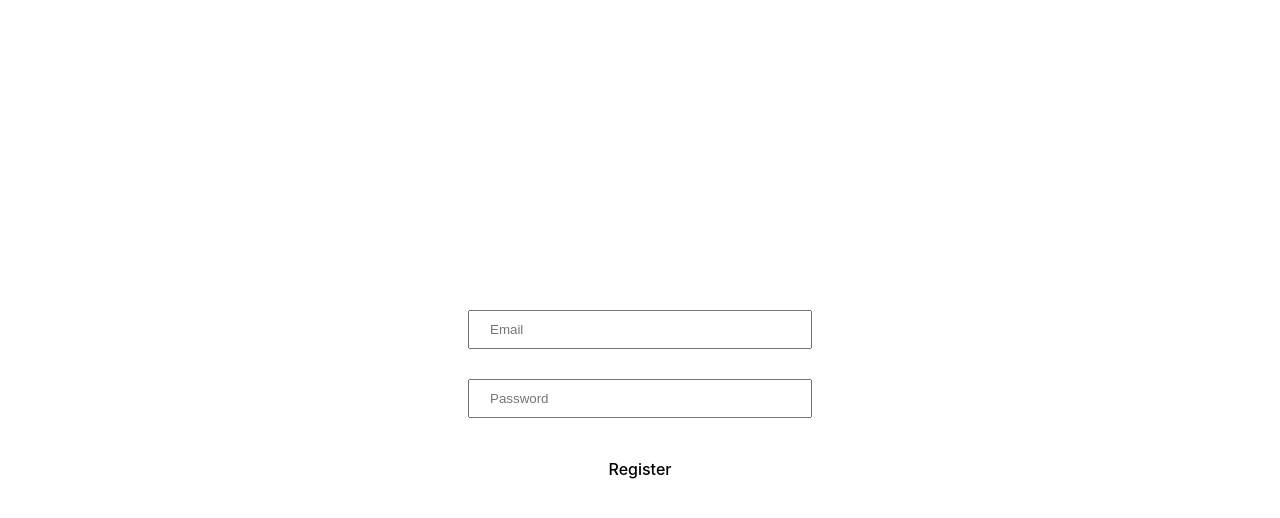
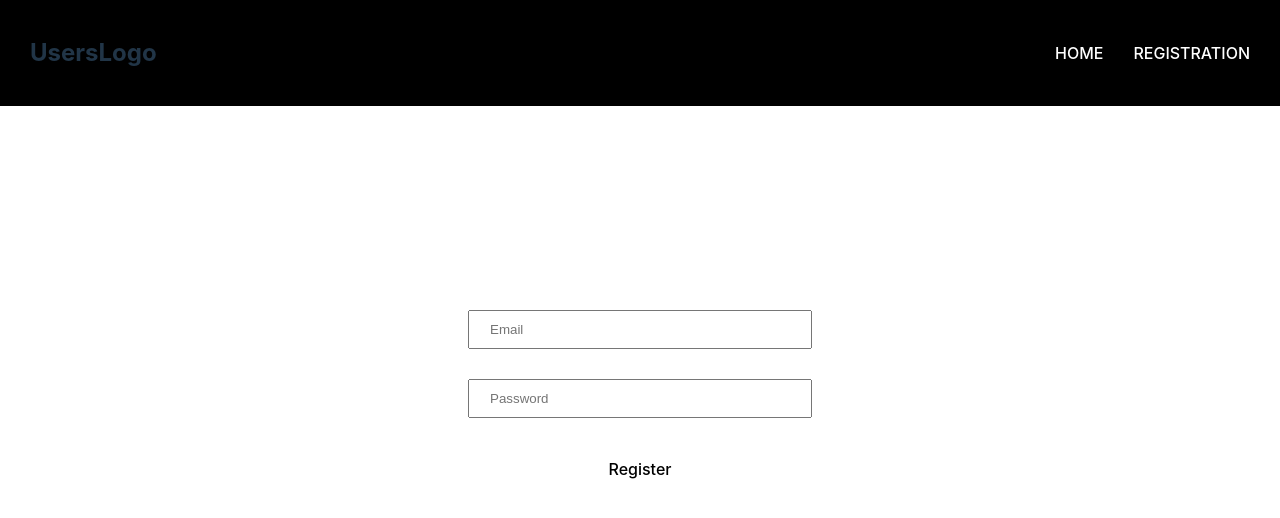
Before and after one commit to sheva3666/users-react, a React (Vite) app: page /registration in a window 1280 px wide. Shown: the top 518 px of the page. Built offline with nearby package versions, Linux system fonts and the light colour scheme.

Commit message:
feat: added header and implemented pagination for users page

```diff
--- a/src/App.jsx
+++ b/src/App.jsx
@@ -1,4 +1,5 @@
 import { Route, Routes } from "react-router";
+import Header from "./components/Header/Header";
 import UsersPage from "./components/UsersPage/UsersPage";
 import UserDetailsPage from "./components/UserDetailsPage/UserDetailsPage";
 import UserCreationPage from "./components/UserCreationPage/UserCreationPage";
@@ -6,11 +7,14 @@ import "./App.css";
 
 const App = () => {
   return (
-    <Routes>
-      <Route path={"/"} element={<UsersPage />} />
-      <Route path={"/:userId"} element={<UserDetailsPage />} />
-      <Route path={"/registration"} element={<UserCreationPage />} />
-    </Routes>
+    <>
+      <Header />
+      <Routes>
+        <Route path={"/"} element={<UsersPage />} />
+        <Route path={"/:userId"} element={<UserDetailsPage />} />
+        <Route path={"/registration"} element={<UserCreationPage />} />
+      </Routes>
+    </>
   );
 };
 
--- a/src/api/api.js
+++ b/src/api/api.js
@@ -1,5 +1,5 @@
-export const fetchUsers = async () => {
-  const res = await fetch("https://reqres.in/api/users?page=1");
+export const fetchUsers = async (currentPage) => {
+  const res = await fetch(`https://reqres.in/api/users?page=${currentPage}`);
   return res.json();
 };
 
--- /dev/null
+++ b/src/components/Header/Header.css
@@ -0,0 +1,22 @@
+.header {
+    display: flex;
+    justify-content: space-between;
+    align-items: center;
+    position: fixed;
+    top: 0;
+    left: 0;
+    right: 0;
+    padding: 15px 30px;
+    background: #000;
+}
+
+.header_nav {
+    display: flex;
+    gap: 30px;
+}
+
+.header_nav-link {
+    text-decoration: none;
+    color: #fff;
+    text-transform: uppercase;
+}
--- /dev/null
+++ b/src/components/Header/Header.jsx
@@ -0,0 +1,20 @@
+import { Link } from "react-router-dom";
+import "./Header.css";
+
+const Header = () => {
+  return (
+    <div className="header">
+      <h2>UsersLogo</h2>
+      <div className="header_nav">
+        <Link className="header_nav-link" to={"/"}>
+          Home
+        </Link>
+        <Link className="header_nav-link" to={"registration"}>
+          Registration
+        </Link>
+      </div>
+    </div>
+  );
+};
+
+export default Header;
--- a/src/components/UserDetailsPage/UserDetailsPage.css
+++ b/src/components/UserDetailsPage/UserDetailsPage.css
@@ -4,6 +4,7 @@
     align-items: center;
     justify-content: center;
     gap: 30px;
+    margin-top: 80px;
 }
 .name {
     margin: 0;
--- a/src/components/UsersPage/UsersPage.css
+++ b/src/components/UsersPage/UsersPage.css
@@ -2,5 +2,9 @@
     display: grid;
     grid-template-columns: 1fr 1fr 1fr;
     gap: 40px;
+    margin-top: 80px;
+}
 
+.loading-container {
+    min-height: 500px;
 }
--- a/src/components/UsersPage/UsersPage.jsx
+++ b/src/components/UsersPage/UsersPage.jsx
@@ -1,21 +1,37 @@
 import useFetchUsers from "../../hooks/useFetchUsers";
 import LoadingSpinner from "../common/Loading/LoadingSpinner";
+import PagePagination from "./components/PagePagination/PagePagination";
 import UserCard from "./components/UserCard/UserCard";
 import "./UsersPage.css";
 
 const UsersPage = () => {
-  const { users = [], loading } = useFetchUsers();
-
-  if (loading) {
-    return <LoadingSpinner />;
-  }
+  const {
+    currentPage,
+    allPages,
+    users = [],
+    loading,
+    setCurrentPage,
+  } = useFetchUsers();
 
   return (
-    <div className="page-container">
-      {users.map((user) => (
-        <UserCard key={user.id} user={user} />
-      ))}
-    </div>
+    <>
+      {loading ? (
+        <div className="loading-container">
+          <LoadingSpinner />
+        </div>
+      ) : (
+        <div className="page-container">
+          {users.map((user) => (
+            <UserCard key={user.id} user={user} />
+          ))}
+        </div>
+      )}
+      <PagePagination
+        currentPage={currentPage}
+        setCurrentPage={setCurrentPage}
+        allPages={allPages}
+      />
+    </>
   );
 };
 
--- /dev/null
+++ b/src/components/UsersPage/components/PagePagination/PagePagination.css
@@ -0,0 +1,7 @@
+.page-pagination {
+    display: flex;
+    gap: 15px;
+    width: 100%;
+    justify-content: center;
+    margin-top: 30px;
+}
--- /dev/null
+++ b/src/components/UsersPage/components/PagePagination/PagePagination.jsx
@@ -0,0 +1,26 @@
+/* eslint-disable react/prop-types */
+import "./PagePagination.css";
+
+const PagePagination = ({ currentPage, allPages, setCurrentPage }) => {
+  return (
+    <div className="page-pagination">
+      <button
+        disabled={currentPage === 1}
+        onClick={() => setCurrentPage((prevState) => prevState - 1)}
+      >
+        Previouse
+      </button>
+      <p>
+        {currentPage} from {allPages} pages.
+      </p>
+      <button
+        disabled={allPages <= currentPage}
+        onClick={() => setCurrentPage((prevState) => prevState + 1)}
+      >
+        Next
+      </button>
+    </div>
+  );
+};
+
+export default PagePagination;
--- a/src/hooks/useFetchUsers.jsx
+++ b/src/hooks/useFetchUsers.jsx
@@ -1,22 +1,35 @@
-import { useEffect, useState } from 'react'
-import { fetchUsers } from '../api/api'
+import { useEffect, useState } from "react";
+import { fetchUsers } from "../api/api";
 
 const useFetchUsers = () => {
-    const [users, setUsers] = useState()
-    const [loading, setLoading] = useState(false)
-    const [errors, setErrors] = useState()
+  const [data, setData] = useState();
+  const [loading, setLoading] = useState(false);
+  const [errors, setErrors] = useState();
+  const [currentPage, setCurrentPage] = useState(1);
 
-    useEffect(() => {
-    setLoading(true)
-      fetchUsers()
-      .then(data => setUsers(data.data))
-      .catch(errors => setErrors(errors))
-      .then(() => setTimeout(() => {
-        setLoading(false);
-      }, 2000))
-    }, [])
+  useEffect(() => {
+    setLoading(true);
+    fetchUsers(currentPage)
+      .then((data) => {
+        setData(data);
+        setCurrentPage(data?.page);
+      })
+      .catch((errors) => setErrors(errors))
+      .then(() =>
+        setTimeout(() => {
+          setLoading(false);
+        }, 1000)
+      );
+  }, [currentPage]);
 
-  return {users, loading, errors}
-}
+  return {
+    setCurrentPage,
+    allPages: data?.total_pages,
+    currentPage,
+    users: data?.data,
+    loading,
+    errors,
+  };
+};
 
-export default useFetchUsers
+export default useFetchUsers;
```
